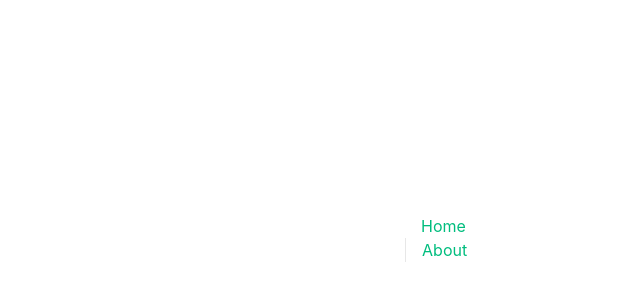
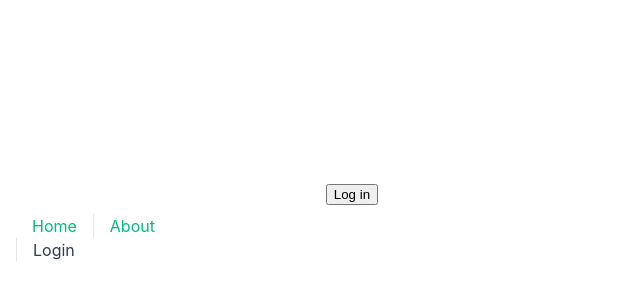
Before and after one commit to NimNim20/Project-Management-System, a Vue app in the folder PMS/: page /login in a window 1280 px wide. Before the commit this address had no page. Shown: the part 170-470 px from the top of the page, without its empty margins (0-640 px from the left). Built offline with nearby package versions, Linux system fonts and the light colour scheme.

Commit message:
Started login screen

```diff
--- a/PMS/src/App.vue
+++ b/PMS/src/App.vue
@@ -11,6 +11,7 @@ import { RouterLink, RouterView } from 'vue-router'
       <nav>
         <RouterLink to="/">Home</RouterLink>
         <RouterLink to="/about">About</RouterLink>
+        <RouterLink to="/login">Login</RouterLink>
       </nav>
     </div>
   </header>
--- a/PMS/src/assets/main.css
+++ b/PMS/src/assets/main.css
@@ -1,11 +1,4 @@
 @import './base.css';
-
-#app {
-  max-width: 1280px;
-  margin: 0 auto;
-  padding: 2rem;
-  font-weight: normal;
-}
 
 a,
 .green {
--- a/PMS/src/router/index.js
+++ b/PMS/src/router/index.js
@@ -16,6 +16,11 @@ const router = createRouter({
       // this generates a separate chunk (About.[hash].js) for this route
       // which is lazy-loaded when the route is visited.
       component: () => import('../views/AboutView.vue')
+    },
+    {
+      path: '/login',
+      name : 'login',
+      component: () => import('../views/LoginView.vue')
     }
   ]
 })
--- a/PMS/src/views/HomeView.vue
+++ b/PMS/src/views/HomeView.vue
@@ -1,9 +1,14 @@
+<template>
+  <main>
+    <h1>Welcome to PMS - Project Management System</h1>
+  </main>
+</template>
+
+
 <script setup>
 
 </script>
 
-<template>
-  <main>
+<style scoped>
 
-  </main>
-</template>
+</style>
--- /dev/null
+++ b/PMS/src/views/LoginView.vue
@@ -0,0 +1,17 @@
+<template>
+  <div>
+    <div>
+      <button v-if="!user" @click="login('admin@admin.com', 'admin1')">Log in</button>
+      <button v-if="user" @click="logout">Log out</button>
+      <p v-if="user">Logged in as: {{ user.email }}</p>
+    </div>
+  </div>
+</template>
+
+<script setup>
+
+</script>
+
+<style lang="scss" scoped>
+
+</style>
```
